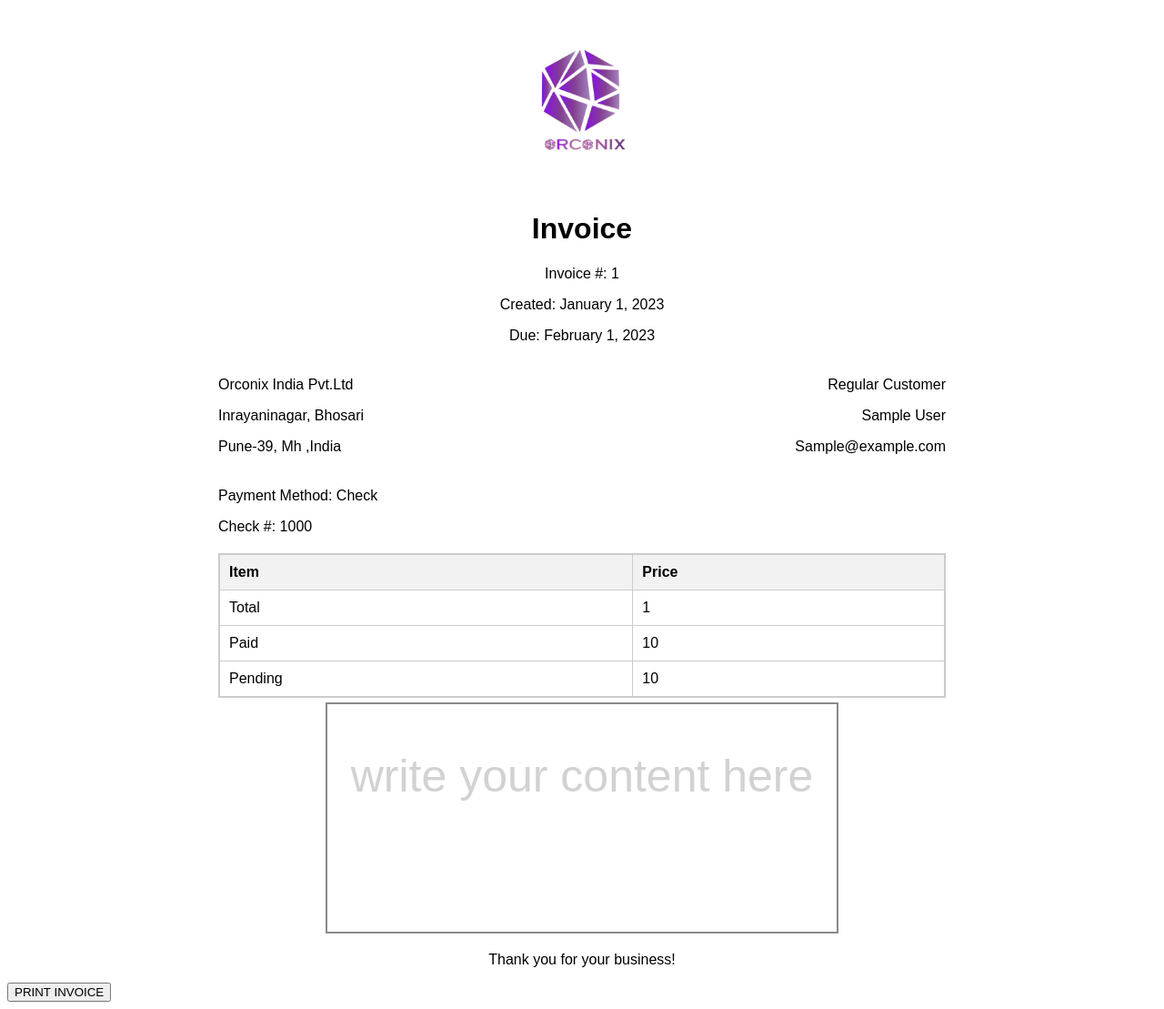
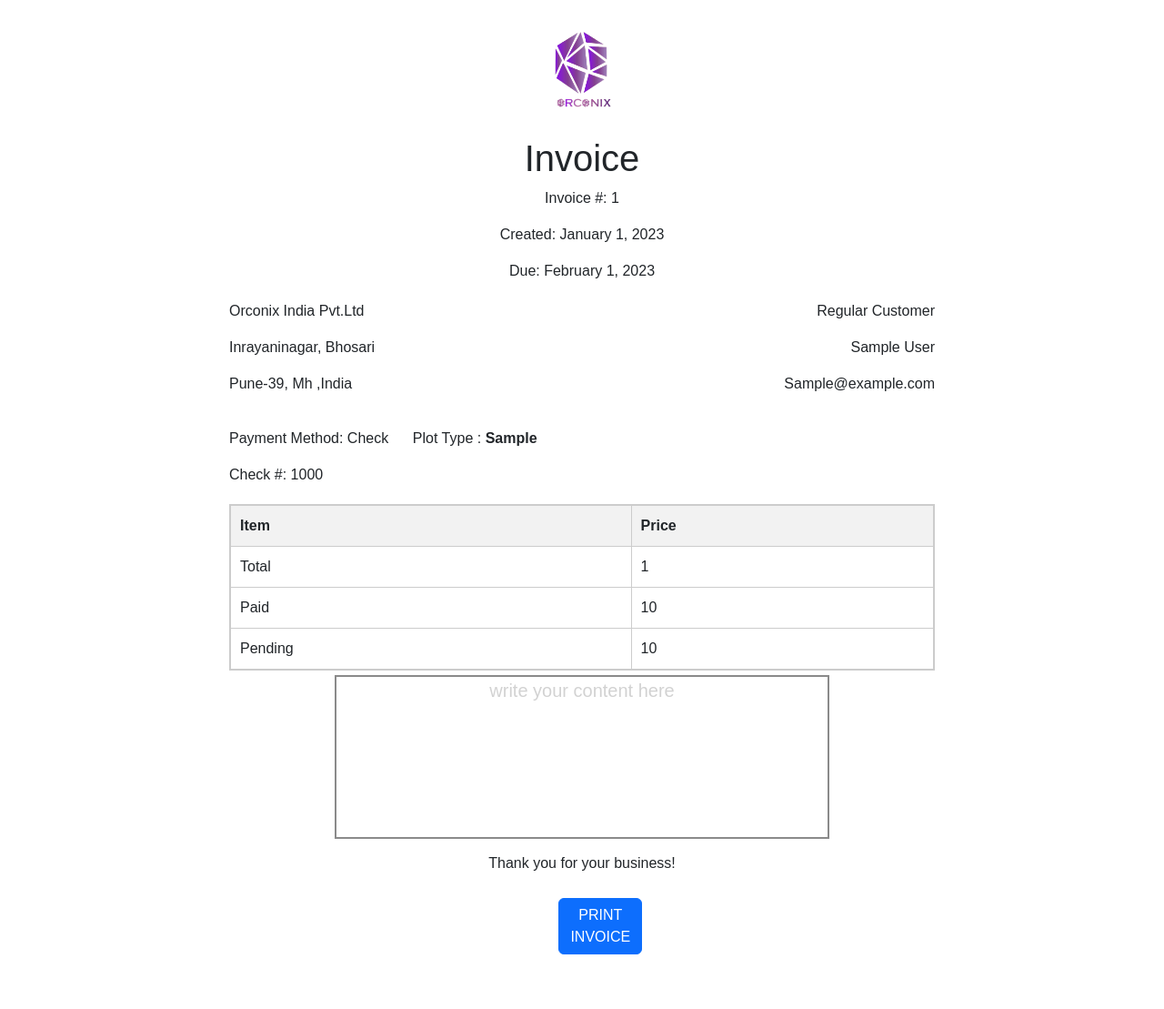
Before and after one commit to prathamk1483/Arch, a Django app: template templates/invtemplate.html in a window 1280 px wide; the page is wider, and only the part inside the window is pictured. Shown: that part at 91% size. After the commit the page ends 1049 px from the top of that part, so only its background shows below. Run offline with Django 5.2, Linux system fonts and the light colour scheme; the template is opened without the code that fills it: most values are stand-ins (such as "Sample title", 1, 10 or a date in 2020).

Commit message:
The box is added and the project is completeds

```diff
--- a/templates/invtemplate.html
+++ b/templates/invtemplate.html
@@ -2,6 +2,8 @@
 <html>
 <head>
 <title>{{firstName}} {{lastName}} Orconix India</title>
+<link href="https://cdn.jsdelivr.net/npm/bootstrap@5.3.3/dist/css/bootstrap.min.css" rel="stylesheet"
+integrity="sha384-QWTKZyjpPEjISv5WaRU9OFeRpok6YctnYmDr5pNlyT2bRjXh0JMhjY6hW+ALEwIH" crossorigin="anonymous">
 <style>
 body {
   font-family: sans-serif;
@@ -18,8 +20,8 @@
 }
 
 .logo {
-  width: 150px;
-  height: 200px;
+  width: 100px;
+  height: 150px;
 }
 
 .invoice-info {
@@ -69,7 +71,7 @@
   margin-top: 20px;
 }
 .bocks{
-  display: block;border: 2px solid rgb(138, 138, 138); margin : 5px auto 0 auto;height: 250px; width :70%;
+  display: block;border: 2px solid rgb(138, 138, 138); margin : 5px auto -5px auto;height: 180px; width :70%;
 }
 </style>
 </head>
@@ -99,7 +101,7 @@
   </div>
 
   <div class="invoice-details">
-    <p>Payment Method: Check</p>
+    <p>Payment Method: Check &nbsp;&nbsp;&nbsp;&nbsp; Plot Type : <b>{{PlotType}}</b></p>
     <p>Check #: 1000</p>
   </div>
 
@@ -128,7 +130,7 @@
     </table>
   </div>
   <div class="bocks">
-    <p style="font-size: 50px;color: #d2d2d2; text-align: center;padding-bottom: 80px;">
+    <p style="font-size: 20px;color: #d2d2d2; text-align: center;padding-bottom: 70px;">
       write your content here
     </p>
 
@@ -138,7 +140,7 @@
   </div>
 </div>
 
-<button class="printButton"onclick="printPage()">
+<button class="btn btn-primary printButton" style="margin:10px 48vw; align-self: center;" onclick="printPage()">
   PRINT INVOICE
 </button>
 
```
